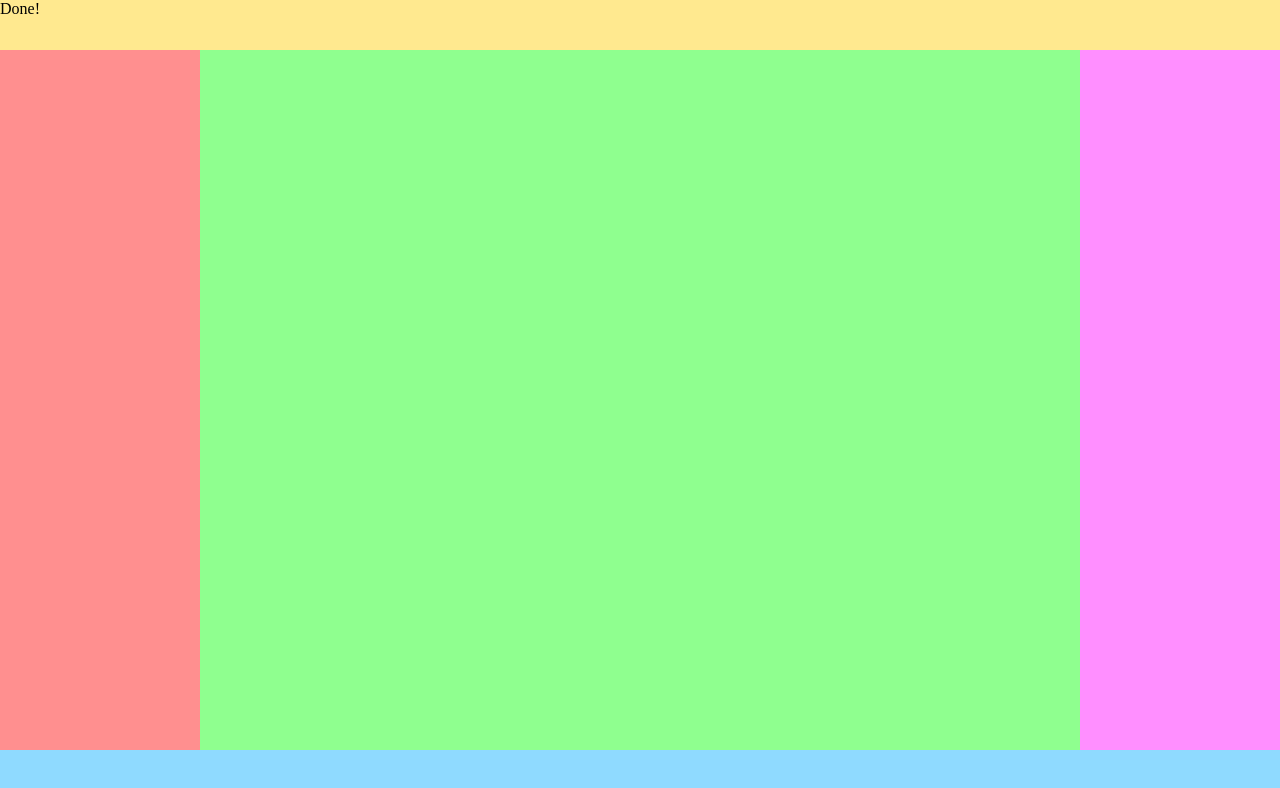
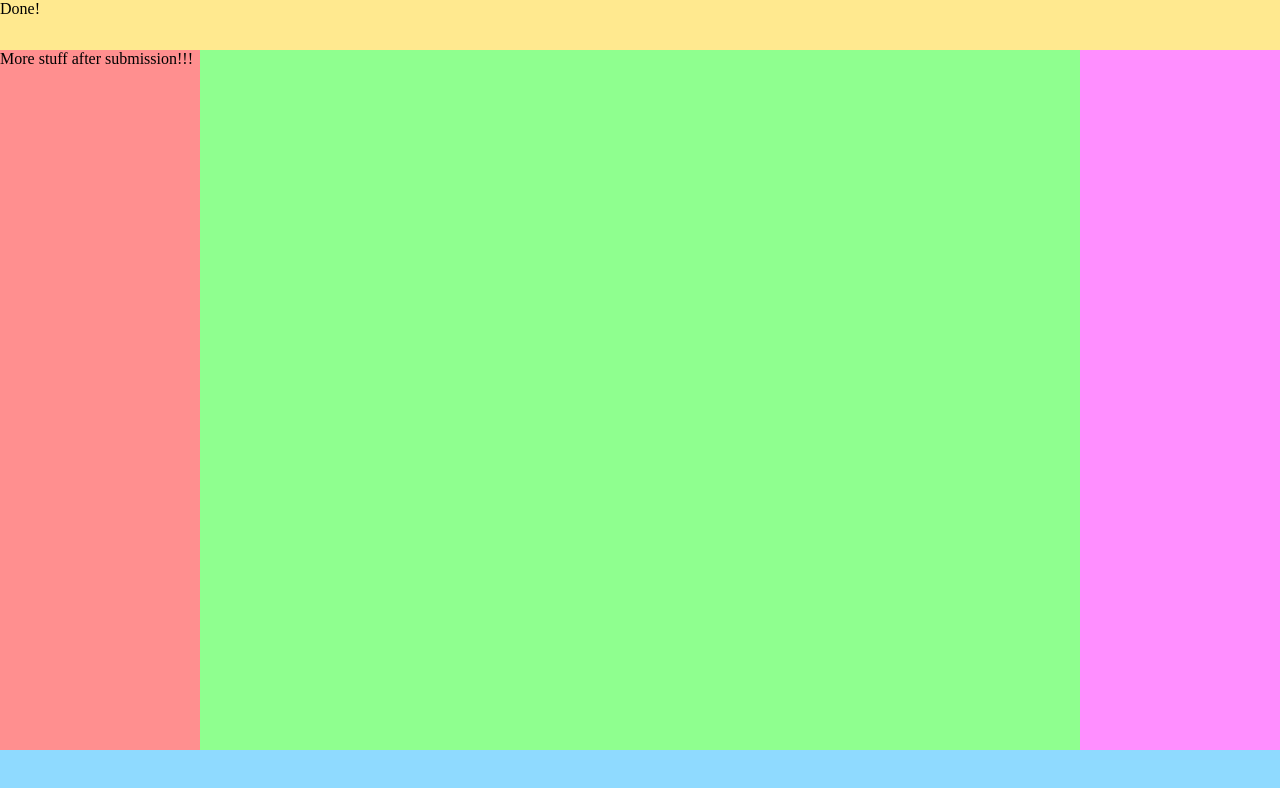
Before and after one commit to MinimumViablePerson/boolean-uk-html-adding-the-rest, a website built with Parcel: page index.html in a window 1280 px wide. Built offline with nearby package versions, Linux system fonts and the light colour scheme.

Commit message:
completed exercise

```diff
--- a/index.html
+++ b/index.html
@@ -11,7 +11,7 @@
   <body>
     <div class="container">
       <div class="header">Done!</div>
-      <div class="left-menu"></div>
+      <div class="left-menu">More stuff after submission!!!</div>
       <div class="main"></div>
       <div class="right-menu"></div>
       <div class="footer"></div>
```
